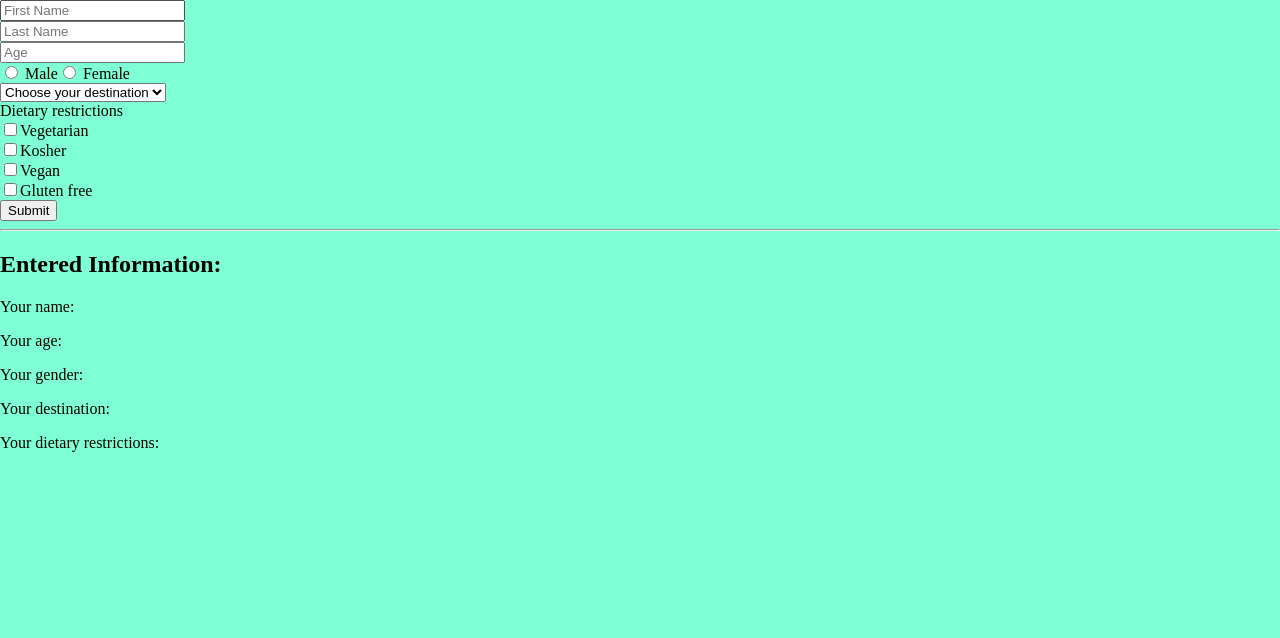
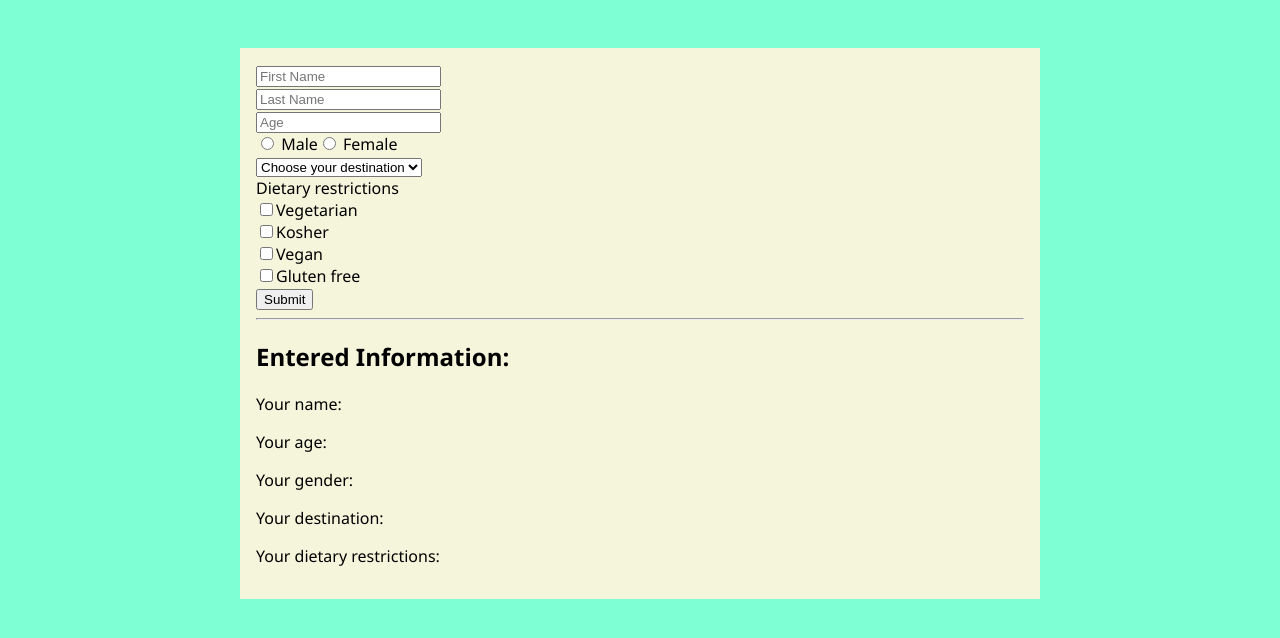
Before and after one commit to pauladarias/travel-form, a React (Create React App) app: page / in a window 1280 px wide. Shown: the top 638 px of the page. Built offline with nearby package versions, Linux system fonts and the light colour scheme.

Commit message:
Add handleSubmit, alert will pop up

```diff
--- a/public/index.css
+++ b/public/index.css
@@ -3,4 +3,14 @@ body {
   margin: 0;
   padding: 0;
   background-color: aquamarine;
+  font-family: "Segoe UI", Tahoma, Geneva, Verdana, sans-serif;
 }
+
+main {
+  background-color: beige;
+  margin: 3em auto;
+  max-width: 60%;
+  justify-content: center;
+  align-items: center;
+  padding: 1em;
+}
--- a/src/App.js
+++ b/src/App.js
@@ -15,6 +15,7 @@ class App extends React.Component {
       isGlutenFree: false,
     };
     this.handleChange = this.handleChange.bind(this);
+    this.handleSubmit = this.handleSubmit.bind(this);
   }
 
   handleChange(event) {
@@ -29,7 +30,11 @@ class App extends React.Component {
   }
 
   handleSubmit(event) {
-    alert("Your details: " + this.state.name);
+    alert(
+      "Your details have been submitted " +
+        this.state.firstName +
+        " we will get in touch shortly."
+    );
     event.preventDefault();
   }
 
@@ -150,10 +155,15 @@ class App extends React.Component {
         <p>Your destination: {this.state.location}</p>
         <p>
           Your dietary restrictions:
-          {this.state.isVegetarian ? "Vegetarian," : ""}{" "}
-          {this.state.isKosher ? "Kosher," : ""}{" "}
-          {this.state.isVegan ? "Vegan," : ""}{" "}
-          {this.state.isGlutenFree ? "Gluten Free" : ""}{" "}
+          {"  "}
+          {this.state.isVegetarian ? "Vegetarian" : ""}
+          {"  "}
+          {this.state.isKosher ? "Kosher" : ""}
+          {"  "}
+          {this.state.isVegan ? "Vegan" : ""}
+          {"  "}
+          {this.state.isGlutenFree ? "Gluten Free" : ""}
+          {"  "}
         </p>
       </main>
     );
```
